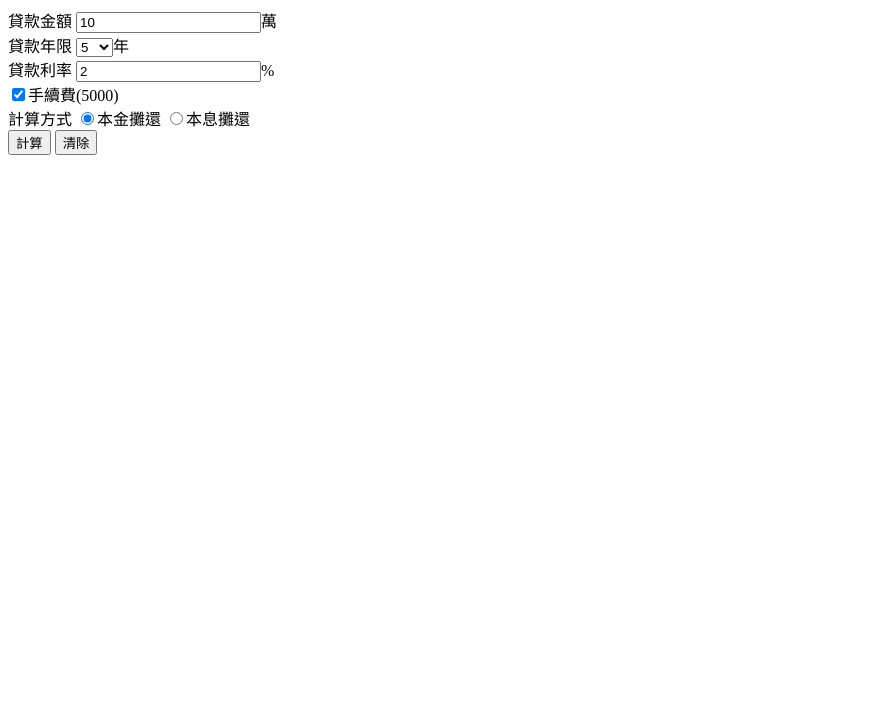
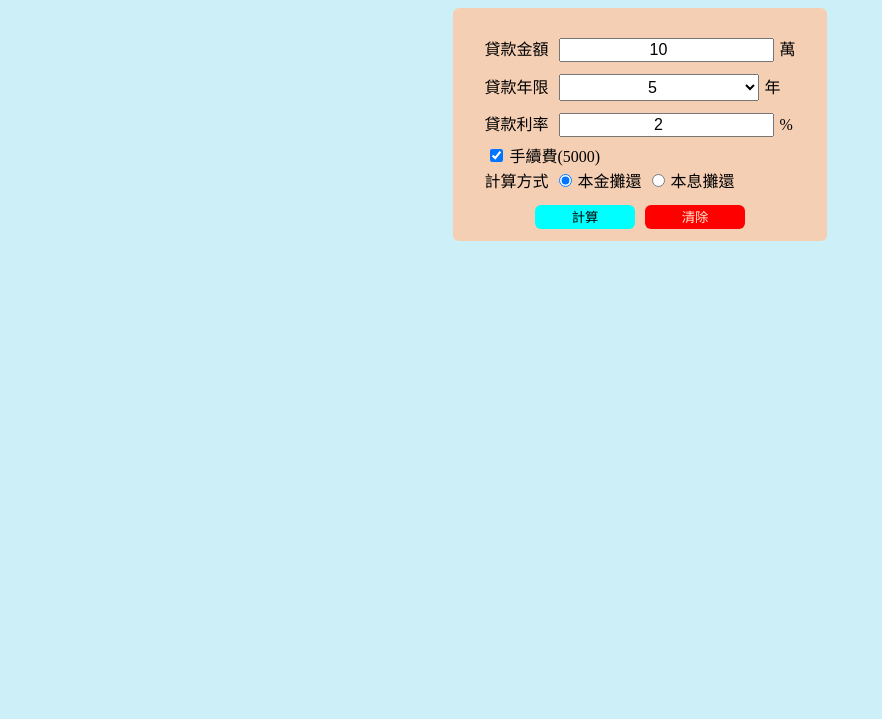
Before and after one commit to peiyi523/javascript_loan_project_exercise2, a plain HTML site: page index.html in a window 1280 px wide. Shown: the part 81-800 px from the top of the page, without its empty margins (0-882 px from the left). Drawn offline with Linux system fonts and the light colour scheme.

Commit message:
完成基礎css設計

```diff
--- a/css/index.css
+++ b/css/index.css
@@ -0,0 +1,54 @@
+body {
+    background-color: rgb(205, 240, 248);
+}
+
+#container {
+    text-align: center;
+}
+
+.title {
+    color: chocolate;
+}
+
+form {
+    width: 350px;
+    background-color: rgb(245, 207, 180);
+    margin: 0 auto;
+    padding: 12px;
+    border-radius: 6px;
+}
+
+#info {
+    display: inline-block;
+    text-align: left;
+    margin: 12px auto;
+}
+
+button {
+    width: 100px;
+    border: 0px;
+    height: 24px;
+    background-color: aqua;
+    border-radius: 6px;
+    margin: 0 3px;
+}
+
+#reset {
+    background-color: red;
+    color: blanchedalmond;
+}
+
+input {
+    text-align: center;
+    font-size: 16px;
+    margin: 6px;
+}
+
+select,
+option {
+    text-align: center;
+    font-size: 16px;
+    width: 200px;
+    height: 27px;
+    margin: 6px;
+}
--- a/index.html
+++ b/index.html
@@ -5,11 +5,14 @@
     <meta charset="UTF-8">
     <meta name="viewport" content="width=device-width, initial-scale=1.0">
     <title>貸款計算機</title>
+    <link rel="stylesheet" href="./css/index.css">
 </head>
 
 <body>
-    <h1>貸款計算機</h1>
+    <div id="container">
+        <h1 class="title">貸款計算機</h1>
         <form action="">
+            <div id="info">
                 <label for="amount">貸款金額</label>
                 <input type="number" name="amount" id="amount" value="10">萬
                 <br>
@@ -33,13 +36,13 @@
                 <input type="radio" name="repayment" id="payment2" checked>本金攤還
                 <input type="radio" name="repayment" id="payment1">本息攤還
                 <br>
-        <button type="button">計算</button>
-        <button type="button">清除</button>
-
-
-
-
+            </div>
+            <br>
+            <button type="button" id="calc">計算</button>
+            <button type="button" id="reset">清除</button>
         </form>
+    </div>
+    <script>"./js/index.js"</script>
 </body>
 
 </html>
```
Also changed, not shown: javascript/index.js (added). Lines whose indentation alone changed are shown as unchanged.
